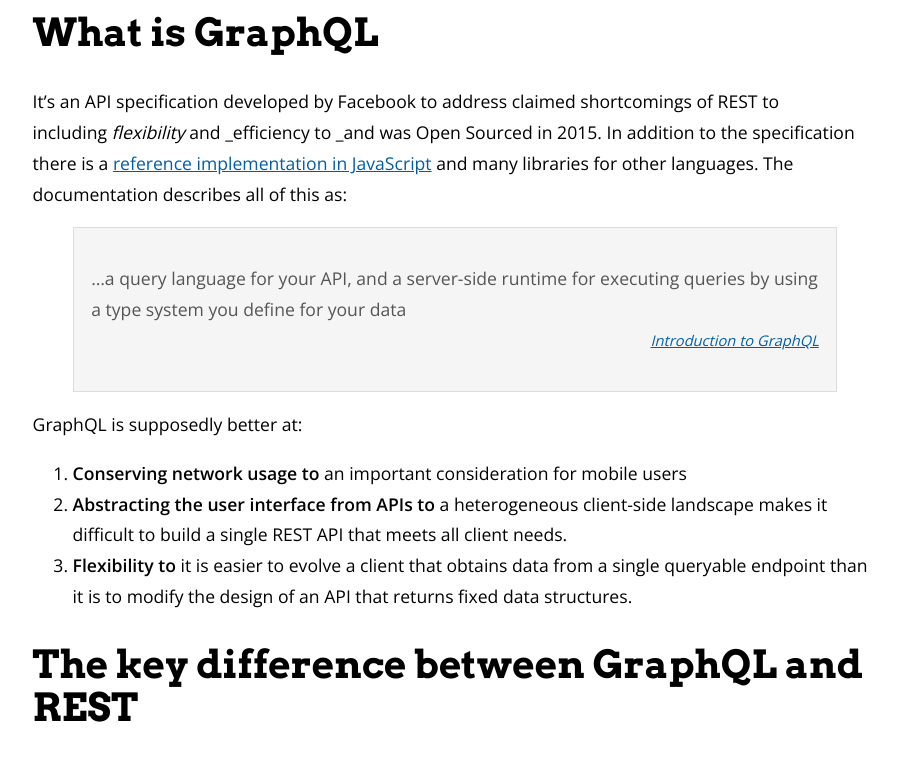
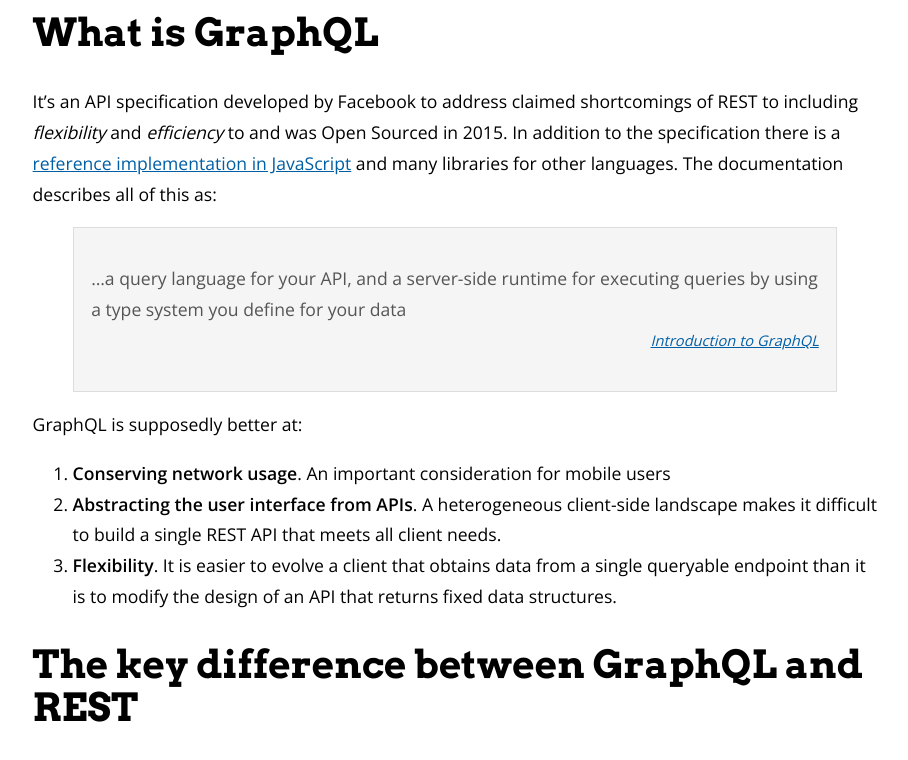
Before and after one commit to gtvj/gtvj.github.io, a Jekyll site: the page built from _posts/2018-01-13-a-brief-introduction-to-graphql.md, in a window 1280 px wide and 900 px high, scrolled down 496 px, cut to the strip 140-900 px from the top of the window. Shown: the whole strip, without its empty margins (185-1093 px from the left). Built offline with Jekyll 4.4.1, drawn with Linux system fonts in a browser that asks for light colours; nearby versions of some CDN libraries.

```diff
--- a/_posts/2018-01-13-a-brief-introduction-to-graphql.md
+++ b/_posts/2018-01-13-a-brief-introduction-to-graphql.md
@@ -5,32 +5,32 @@ author: Gwyn
 layout: post
 ---
 
-I've been researching GraphQL this week and thought it might be useful if I posted a brief overview of what I've learned and my mindmap 'notes' (in both [PDF](/content/graph_ql.pdf) and PNG format below).
+I've been researching GraphQL this week and thought it might be useful if I posted a brief overview of what I've learned and my mindmap 'notes' (in both [PDF](/content/graph_ql.pdf) and PNG format below).
 
 [<img src="/content/graph_ql.png" alt="A mindmap showing the topics I've encountered while learning about GraphQL" />](/content/graph_ql.png)
 
 ## What is GraphQL
 
-It's an API specification developed by Facebook to address claimed shortcomings of REST to including _flexibility_ and _efficiency to _and was Open Sourced in 2015. In addition to the specification there is a [reference implementation in JavaScript](http://graphql.org/code/#javascript) and many libraries for other languages. The documentation describes all of this as:
+It's an API specification developed by Facebook to address claimed shortcomings of REST to including _flexibility_ and _efficiency_ to and was Open Sourced in 2015. In addition to the specification there is a [reference implementation in JavaScript](http://graphql.org/code/#javascript) and many libraries for other languages. The documentation describes all of this as:
 
 > &#8230;a query language for your API, and a server-side runtime for executing queries by using a type system you define for your data<cite> <a href="http://graphql.org/learn/">Introduction to GraphQL</a></cite>
 
 GraphQL is supposedly better at:
 
-  1. **Conserving network usage to **an important consideration for mobile users
-  2. **Abstracting the user interface from APIs to **a heterogeneous client-side landscape makes it difficult to build a single REST API that meets all client needs.
-  3. **Flexibility to** it is easier to evolve a client that obtains data from a single queryable endpoint than it is to modify the design of an API that returns fixed data structures.
+  1. **Conserving network usage**. An important consideration for mobile users
+  2. **Abstracting the user interface from APIs**. A heterogeneous client-side landscape makes it difficult to build a single REST API that meets all client needs.
+  3. **Flexibility**. It is easier to evolve a client that obtains data from a single queryable endpoint than it is to modify the design of an API that returns fixed data structures.
 
 ## The key difference between GraphQL and REST
 
 I'm glossing over quite a bit here to and focussing only HTTP retrieval to but here's perhaps the key difference between REST and GraphQL that developers should understand:
 
-  * In REST you retrieve **complete, fixed structure,** _**resources**_ using **unique endpoints** and **HTTP GET**
+  * In REST you retrieve **complete, fixed structure,** _**resources**_ using **unique endpoints** and **HTTP GET**
   * In GraphQL you **POST** a _**query**_ to a **single endpoint** and receive a response **limited to those fields requested**.
 
-This is described as '_declarative data fetching_' because clients express what they need and receive nothing more. This gets particularly interesting when you realise that a query might be along the lines of: &#8220;Get username for User 234612 and their last three orders. For each order retrieve just the order number, date and value&#8221;.
+This is described as '_declarative data fetching_' because clients express what they need and receive nothing more. This gets particularly interesting when you realise that a query might be along the lines of: &#8220;Get username for User 234612 and their last three orders. For each order retrieve just the order number, date and value&#8221;.
 
-## Where GraphQL might be most _useful_
+## Where GraphQL might be most _useful_
 
 The use case for GraphQL that I think is most useful is where it acts as **a thin integration layer** for a number of other APIs (whether REST, legacy or 3rd party). I like this because it:
 
```
